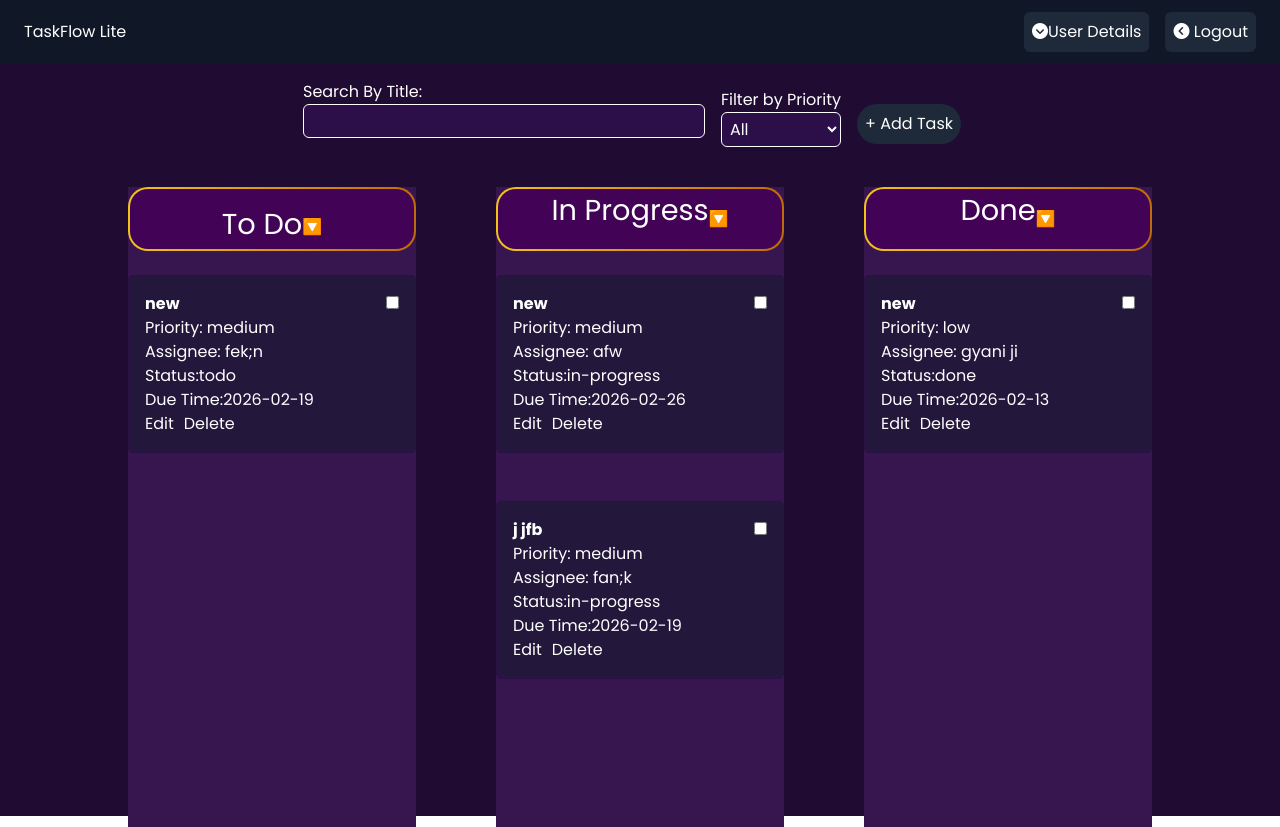
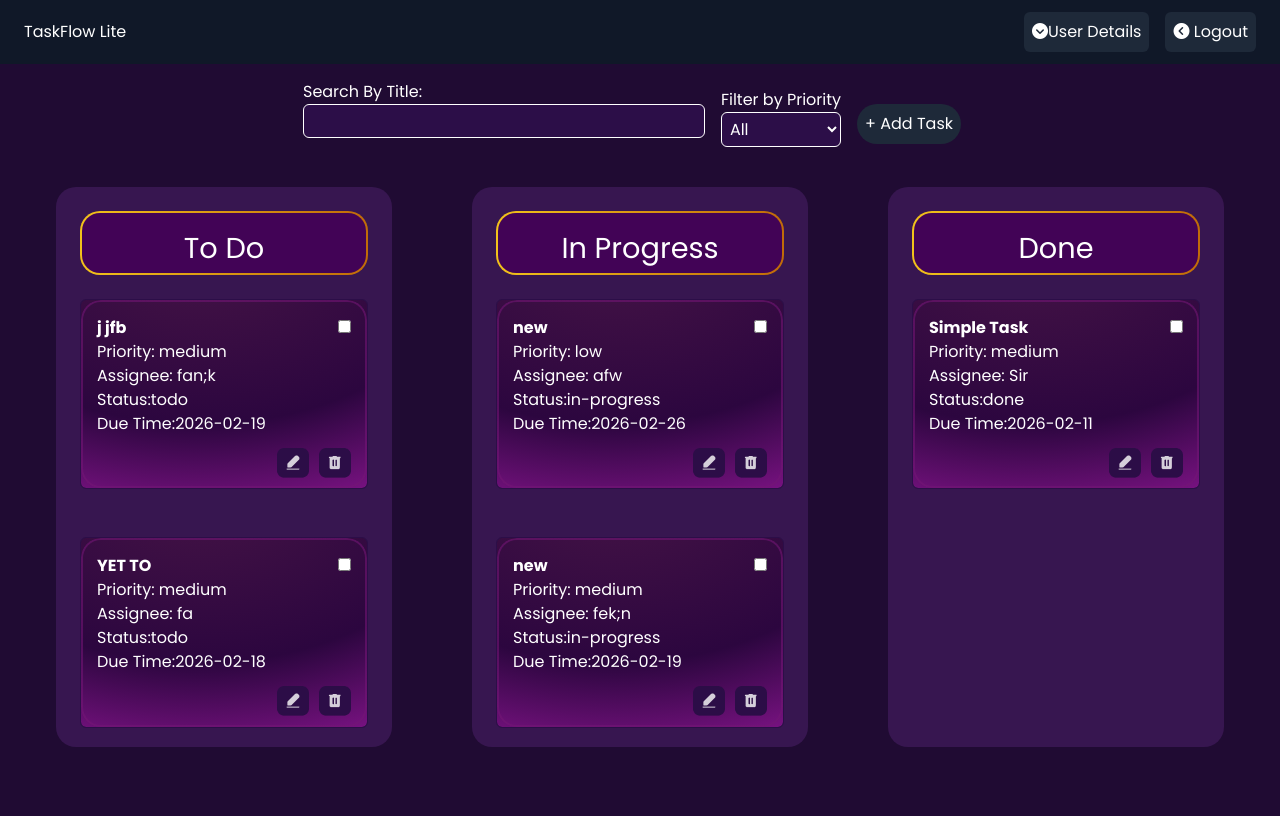
Before and after one commit to Siddharth-trueig/React-TaskflowLite, a React (Vite) app in the folder vite-project/: page /dashboard in a window 1280 px wide. Built offline with nearby package versions, Linux system fonts and the light colour scheme; data requests are answered from the project's data file; sample sign-in values are in the browser's storage.

Commit message:
made the ui figma wise

```diff
--- a/vite-project/db.json
+++ b/vite-project/db.json
@@ -52,25 +52,17 @@
   ],
   "task": [
     {
-      "id": "5d58",
-      "title": "new",
-      "status": "done",
-      "priority": "low",
-      "dueDate": "2026-02-13",
-      "assignee": "gyani ji"
-    },
-    {
       "id": "7fbe",
       "title": "new",
       "status": "in-progress",
-      "priority": "medium",
+      "priority": "low",
       "dueDate": "2026-02-26",
       "assignee": "afw"
     },
     {
       "id": "91e0",
       "title": "new ",
-      "status": "todo",
+      "status": "in-progress",
       "priority": "medium",
       "dueDate": "2026-02-19",
       "assignee": "fek;n"
@@ -78,10 +70,26 @@
     {
       "id": "419e",
       "title": "j jfb",
-      "status": "in-progress",
+      "status": "todo",
       "priority": "medium",
       "dueDate": "2026-02-19",
       "assignee": "fan;k"
+    },
+    {
+      "id": "348a",
+      "title": "YET TO",
+      "status": "todo",
+      "priority": "medium",
+      "dueDate": "2026-02-18",
+      "assignee": "fa"
+    },
+    {
+      "id": "aa3e",
+      "title": "Simple Task",
+      "status": "done",
+      "priority": "medium",
+      "dueDate": "2026-02-11",
+      "assignee": "Sir"
     }
   ]
 }
--- a/vite-project/src/App.tsx
+++ b/vite-project/src/App.tsx
@@ -17,12 +17,11 @@ function App() {
 
   return (
     <>
+    <ToastContainer/>
     <ErrorBoundary>
-
-
     <ModalProvider>
       <AppRoutes2/>
-      <ToastContainer/>
+
  {/* <AppRoutes/> */}
  {/* <Header/>
  <HomeModal/>
--- a/vite-project/src/Common/Combo/Task.jsx
+++ b/vite-project/src/Common/Combo/Task.jsx
@@ -8,7 +8,7 @@
 
   export const Task = () => {
     return (
-      <div className='flex flex-col scroll-auto w-screen h-[94vh] mt-16 items-center bg-[#200B33] text-white'>
+      <div className='flex flex-col scroll-auto w-screen h-[94vh] overflow-hidden mt-16 items-center bg-[#200B33] text-white'>
         <div className='flex gap-x-4 sm:mt-4 mt-10'>
         <div>
   <TaskSearch/>
--- a/vite-project/src/Common/routes/AppRoutes.jsx
+++ b/vite-project/src/Common/routes/AppRoutes.jsx
@@ -1,7 +1,7 @@
 import { Routes, Route } from "react-router-dom";
 import Login from "../../Components/features/auth/Login/Components/Login"
 // import {TaskBoard} from "../../Components/features/tasks/TaskBoard";
-import ProtectedRoute from "../../Components/Protect/ProtectedRoute";
+import ProtectedRoute from "../../Components/Protect/Protected";
 import { Navigate } from "react-router-dom";
 // import {TaskRender} from "../../Components/features/tasks/TaskRender";
 
--- a/vite-project/src/Common/routes/AppRoutes2.jsx
+++ b/vite-project/src/Common/routes/AppRoutes2.jsx
@@ -1,7 +1,7 @@
 import { Routes, Route } from "react-router-dom";
 // import Login from "../../Components/features/auth/Login/Components/Login"
 // import {TaskBoard} from "../../Components/features/tasks/TaskBoard";
-import ProtectedRoute from "../../Components/Protect/ProtectedRoute";
+import ProtectedRoute from "../../Components/Protect/Protected/index";
 import { Navigate } from "react-router-dom";
 // import {TaskRender} from "../../Components/features/tasks/TaskRender";
 // import  {TaskColumn}  from "../../Components/features/tasks/TaskColumn/Components/TaskColumn";
--- a/vite-project/src/Components/Protect/authLoader.jsx
+++ b/vite-project/src/Components/Protect/Others/index.jsx
@@ -1,5 +1,5 @@
 import { Outlet, redirect ,Navigate} from "react-router-dom";
-import { useAuth } from "../../Common/Context/AuthContext";
+import { useAuth } from "../../../Common/Context/AuthContext";
 export const AuthLoader=()=>{
     const {token}=useAuth();
     if(!token){
--- a/vite-project/src/Components/Protect/ProtectedRoute.jsx
+++ b/vite-project/src/Components/Protect/Protected/index.jsx
@@ -1,5 +1,5 @@
 import { Navigate } from "react-router-dom";
-import { useAuth } from "../../Common/Context/AuthContext";
+import { useAuth } from "../../../Common/Context/AuthContext";
 
 const ProtectedRoute = ({ children }) => {
   // const { token } = useAuth();
--- a/vite-project/src/Components/features/tasks/TaskColumn/Components/TaskColumn.jsx
+++ b/vite-project/src/Components/features/tasks/TaskColumn/Components/TaskColumn.jsx
@@ -4,7 +4,8 @@ import { DropArea } from "../../DropArea/Components/index";
 import "react-loading-skeleton/dist/skeleton.css";
 import Skeleton from "react-loading-skeleton";
 import "react-loading-skeleton/dist/skeleton.css";
-
+import Edit from "../../../../../assets/Edit.png"
+import Delete from "../../../../../assets/Delete.png"
 export const TaskColumn2 = ({
   hastask,
   isCollapsed,
@@ -55,7 +56,7 @@ export const TaskColumn2 = ({
         <div
           key={task.id}
           ref={(el) => (currRef.current[task.id] = el)}
-          className="bg-gray-900/50 p-4 w-full max-h-60 overflow-x-auto overflow-y-hidden border border-input-bg hover:border-blue-700 cursor-grab rounded-md"
+          className="bg-gray-900/50 boxLayout p-4 w-full max-h-60 overflow-x-auto overflow-y-hidden border border-input-bg hover:border-blue-700 cursor-grab rounded-md"
           draggable
           onDragStart={() => setActiveCard(task.id)}
           onDragEnd={() => setActiveCard(null)}
@@ -77,13 +78,19 @@ export const TaskColumn2 = ({
           <p>Assignee: {task.assignee} </p>
           <p>Status:{task.status} </p>
           <p>Due Time:{task.dueDate} </p>
-          <button onClick={() => handleEditClick(task)}>Edit</button>
+          <div className="flex justify-end mt-3">
+ <button onClick={() => handleEditClick(task)}>
+
+            <img src={Edit}/>
+          </button>
           <button
             style={{ marginLeft: "10px" }}
             onClick={() => handleDelete(task.id)}
           >
-            Delete
+           <img src={Delete}/>
           </button>
+          </div>
+
         </div>
         {<DropArea onDrop={() => onDrop(index + 1)} />}
       </React.Fragment>
@@ -92,15 +99,15 @@ export const TaskColumn2 = ({
 
   return (
     <>
-      <div className="flex sm:flex-row items-center sm:items-start sm:justify-center flex-col gap-x-10 gap-y-6 w-screen  md:gap-x-20">
+      <div className="flex sm:flex-row items-center sm:items-start sm:justify-center flex-col gap-x-10 gap-y-5 w-screen  md:gap-x-20">
         <div
-          className={` overflow-hidden bg-[#371650] w-auto ${isCollapsed("todo") ? "h-[5vh]" : `${hastask(todoStatus) ? "sm:h-[80vh] h-[25vh] overflow-y-auto" : "h-auto "}`} `}
+          className={`p-6 rounded-[20px] overflow-hidden bg-[#371650] w-auto ${isCollapsed("todo") ? "h-[15vh]" : `${hastask(todoStatus) ? "sm:h-[70vh] h-[30vh] overflow-y-auto" : "h-[15vh] "}`} `}
         >
-          <div className="flex justify-center items-center columnhead">
-            <h3 className="columnheadTxt">To Do</h3>
-            <button onClick={() => handleCollapse("todo")} className="mt-4">
-              {isCollapsed("todo") ? "▶️" : "🔽"}
-            </button>
+          <div className="flex justify-center items-center xl:w-[18rem] w-[12rem] columnhead">
+
+            <div onClick={() => handleCollapse("todo")} className="cursor-pointer" >
+               <h3 className="columnheadTxt">To Do</h3>
+            </div>
           </div>
 
           {loading
@@ -109,13 +116,14 @@ export const TaskColumn2 = ({
         </div>
 
         <div
-          className={` overflow-hidden bg-[#371650] w-auto ${isCollapsed("inProgress") ? "h-[5vh]" : `${hastask(inProgressStatus) ? " sm:h-[80vh] h-[25vh] overflow-y-auto" : "h-auto "}`}`}
+          className={`p-6 rounded-[20px]  overflow-hidden bg-[#371650] w-auto ${isCollapsed("inProgress") ? "h-[15vh]" : `${hastask(inProgressStatus) ? " sm:h-[70vh] h-[30vh]  overflow-y-auto" : "h-[15vh] "}`}`}
         >
-          <div className="flex justify-center columnhead">
-            <h3 className="columnheadTxt">In Progress</h3>
-            <button onClick={() => handleCollapse("inProgress")}>
-              {isCollapsed("inProgress") ? "▶️" : "🔽"}
-            </button>
+          <div className="flex justify-center items-center xl:w-[18rem] w-[12rem] columnhead">
+
+            <div onClick={() => handleCollapse("inProgress")} className="cursor-pointer" >
+              {/* {isCollapsed("inProgress") ? "▶️" : "🔽"} */}
+                <h3 className="columnheadTxt">In Progress</h3>
+            </div>
           </div>
           {loading
             ? renderSkeletons(2)
@@ -125,13 +133,14 @@ export const TaskColumn2 = ({
         </div>
 
         <div
-          className={`overflow-hidden bg-[#371650]  w-auto ${isCollapsed("done") ? "h-[5vh]" : `${hastask(doneStatus) ? "sm:h-[80vh] h-[25vh] overflow-y-auto" : "h-auto "}`}`}
+          className={` p-6 rounded-[20px] overflow-hidden bg-[#371650]  w-auto ${isCollapsed("done") ? "h-[15vh]" : `${hastask(doneStatus) ? "sm:h-[70vh] h-[30vh] overflow-y-auto" : "h-[15vh] "}`}`}
         >
-          <div className="flex  justify-center columnhead">
-            <h3 className="columnheadTxt">Done</h3>
-            <button onClick={() => handleCollapse("done")}>
-              {isCollapsed("done") ? "▶️" : "🔽"}
-            </button>
+          <div className="flex items-center justify-center xl:w-[18rem] w-[12rem] columnhead">
+
+            <div onClick={() => handleCollapse("done")} className="cursor-pointer">
+              {/* {isCollapsed("done") ? "▶️" : "🔽"} */}
+                 <h3 className="columnheadTxt">Done</h3>
+            </div>
           </div>
           {loading
             ? renderSkeletons(2)
--- a/vite-project/src/global.css
+++ b/vite-project/src/global.css
@@ -38,6 +38,9 @@ button:focus-visible {
   font-family:'Poppins'
 }
 
+body,html{
+  overflow: hidden;
+}
 @layer base {
   input:-webkit-autofill,
   textarea:-webkit-autofill,
@@ -46,7 +49,6 @@ button:focus-visible {
     -webkit-text-fill-color: rgb(239, 239, 239) !important;
   }
 }
-
 select {
   @apply w-full border border-solid rounded-md p-1 bg-input-bg
 }
@@ -339,7 +341,8 @@ line-height: 140%; */
     linear-gradient(90deg, #F2C21B 0%, #C16B08 100%) border-box;
 } */
 .columnhead {
-  width: 18rem;
+
+
   height: 4rem;
   border-radius: 20px;
   border: 2px solid transparent;
@@ -349,12 +352,51 @@ line-height: 140%; */
     linear-gradient(90deg, #F2C21B 0%, #C16B08 100%) border-box;
 }
 
+.boxLayout {
+  width: 19.15rem;
+  height: 11.9rem;
+  border-radius: 19.62px;
+
+  /* Background */
+  background: radial-gradient(
+    169.23% 169.23% at 41.47% -28.17%,
+    #461446 0%,
+    #2C063F 55.66%,
+    #A419A7 100%
+  );
+
+  /* Border */
+  border: 1.96px solid transparent;
+  background-clip: padding-box;
+  position: relative;
+}
+
+.boxLayout::before {
+  content: "";
+  position: absolute;
+  inset: 0;
+  border-radius: 20px;
+  padding: 1.96px;
+  background: linear-gradient(
+    0deg,
+    rgba(115, 22, 117, 0.59),
+    rgba(115, 22, 117, 0.59)
+  );
+  -webkit-mask:
+    linear-gradient(#fff 0 0) content-box,
+    linear-gradient(#fff 0 0);
+  -webkit-mask-composite: xor;
+  mask-composite: exclude;
+  pointer-events: none;
+}
+
+
 .columnheadTxt{
   @apply  h-[2rem] text-[1.8rem]
 }
 
 .column{
- @apply w-[19.5rem] h-[45.5rem] top-[2rem] left-[2.2rem]
+ @apply lg:w-[19.5rem]  h-[45.5rem] top-[2rem] left-[2.2rem]
 }
 /*
 .columnMain{
```
Also changed, not shown: vite-project/src/Components/Protect/Others/index2.jsx (renamed from vite-project/src/Components/Protect/authLoader2.jsx), vite-project/src/assets/Delete.png (added), vite-project/src/assets/Edit.png (added).
